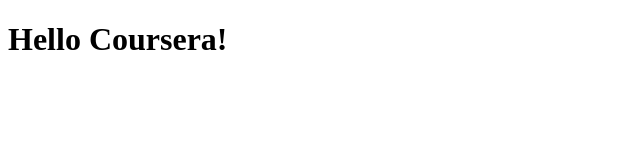
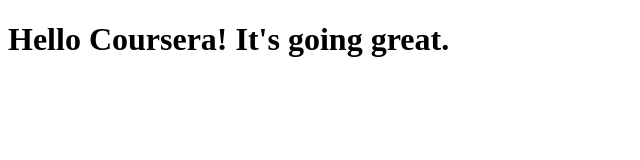
Before and after one commit to sayonbardhan07/coursera-web, a plain HTML site: page site/index.html in a window 1280 px wide. Shown: the whole page, without its empty margins (0-640 px from the left). Drawn offline with Linux system fonts and the light colour scheme.

Commit message:
Small addition to the page.

```diff
--- a/site/index.html
+++ b/site/index.html
@@ -4,6 +4,6 @@
             <title>Hello Everyone!</title>
         </head>
         <body>
-            <h1>Hello Coursera!</h1>
+            <h1>Hello Coursera! It's going great.</h1>
         </body>
     </html>
```
